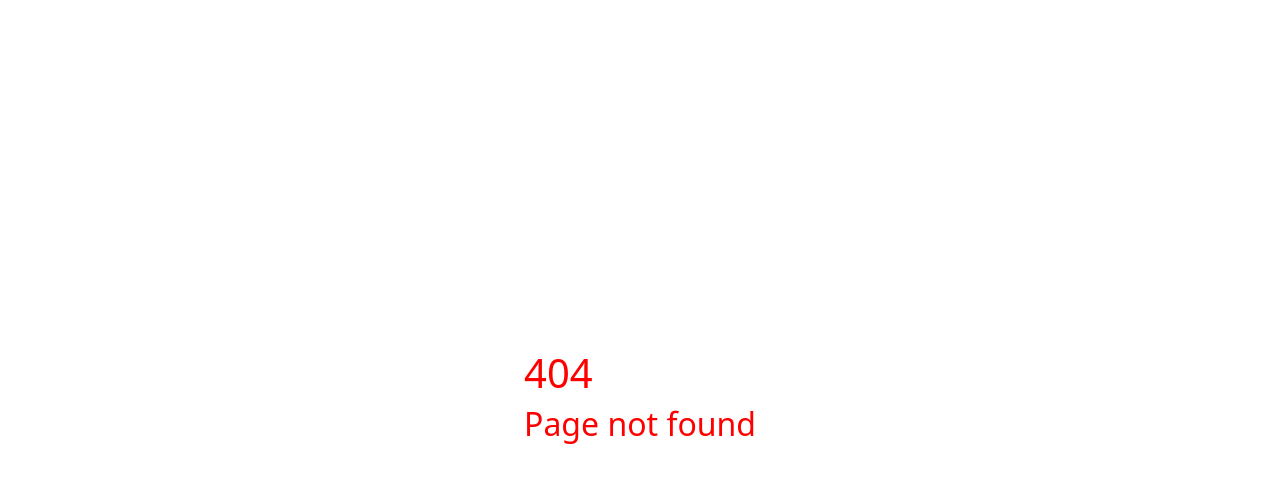
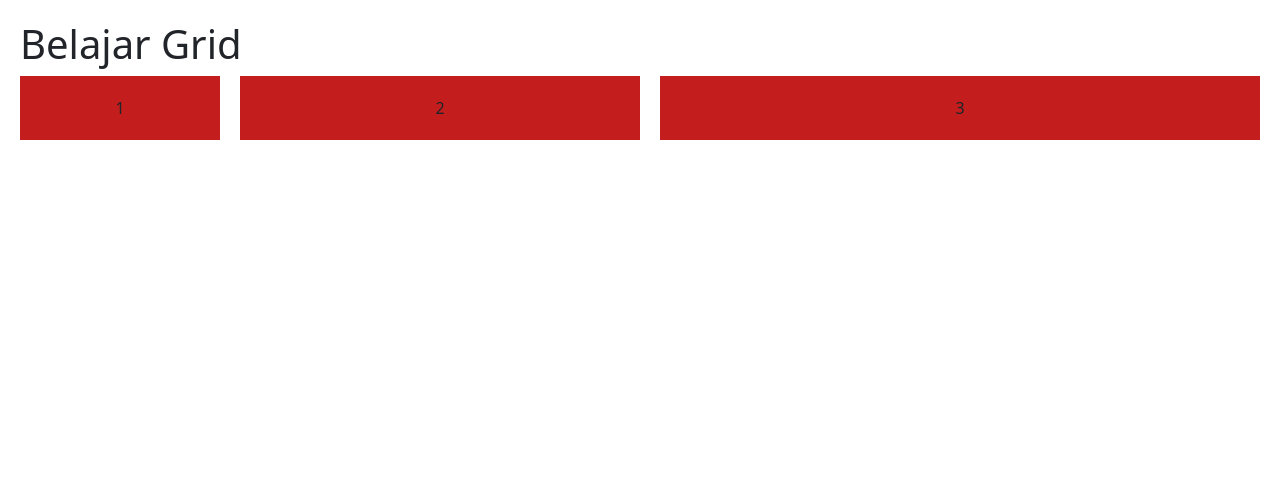
Before and after one commit to youone04/project-gunawan, a React (Vite) app: page /grid in a window 1280 px wide. Before the commit this address had no page. Shown: the top 482 px of the page. Built offline with nearby package versions, Linux system fonts and the light colour scheme.

Commit message:
feat: belajar grid

```diff
--- a/src/App.jsx
+++ b/src/App.jsx
@@ -10,6 +10,7 @@ import Positivius from '@/pages/Positivus';
 import NotFound from '@ComponentNotFound/NotFound';
 import Home from './componentPortofolio/Home';
 import MainHandleImages from './ComponentHandleImages';
+import BelajarGrid from './ComponentGrid';
 
 function App() {
   useEffect(() => {
@@ -39,6 +40,10 @@ function App() {
     <Route path='/filter-images' element={<MainHandleImages />} />
     {/* End documentasi */}
 
+    {/* belajar grid */}
+    <Route path='/grid' element={<BelajarGrid />} />
+    {/* End belajar grid */}
+
     <Route path="*" element={<NotFound />} />
   </Routes>
   )
--- /dev/null
+++ b/src/ComponentGrid/assets/index.css
@@ -0,0 +1,18 @@
+.container-belajar-grid {
+    padding: 20px;
+}
+.belajar-grid-container {
+    display: grid;
+    grid-template-columns: 1fr 2fr 3fr; /* Grid dengan bagian kiri (1fr) dan kanan (2fr) */
+    gap: 20px;
+
+    /* Media query untuk ukuran layar di bawah 600px */
+    @media (max-width: 600px) {
+      grid-template-columns: 1fr; /* Satu kolom full width ketika layar di bawah 600px */
+    }
+  }
+  .grid-item{
+    background-color: #c41d1d;
+    padding: 20px;
+    text-align: center;
+  }
--- /dev/null
+++ b/src/ComponentGrid/index.jsx
@@ -0,0 +1,15 @@
+import React from 'react'
+import './assets/index.css'
+export default function BelajarGrid() {
+    return (
+        <div className="container-belajar-grid">
+            <h1>Belajar Grid</h1>
+
+            <div className="belajar-grid-container">
+                <div className="grid-item">1</div>
+                <div className="grid-item">2</div>
+                <div className="grid-item">3</div>
+            </div>
+        </div>
+    )
+}
```
